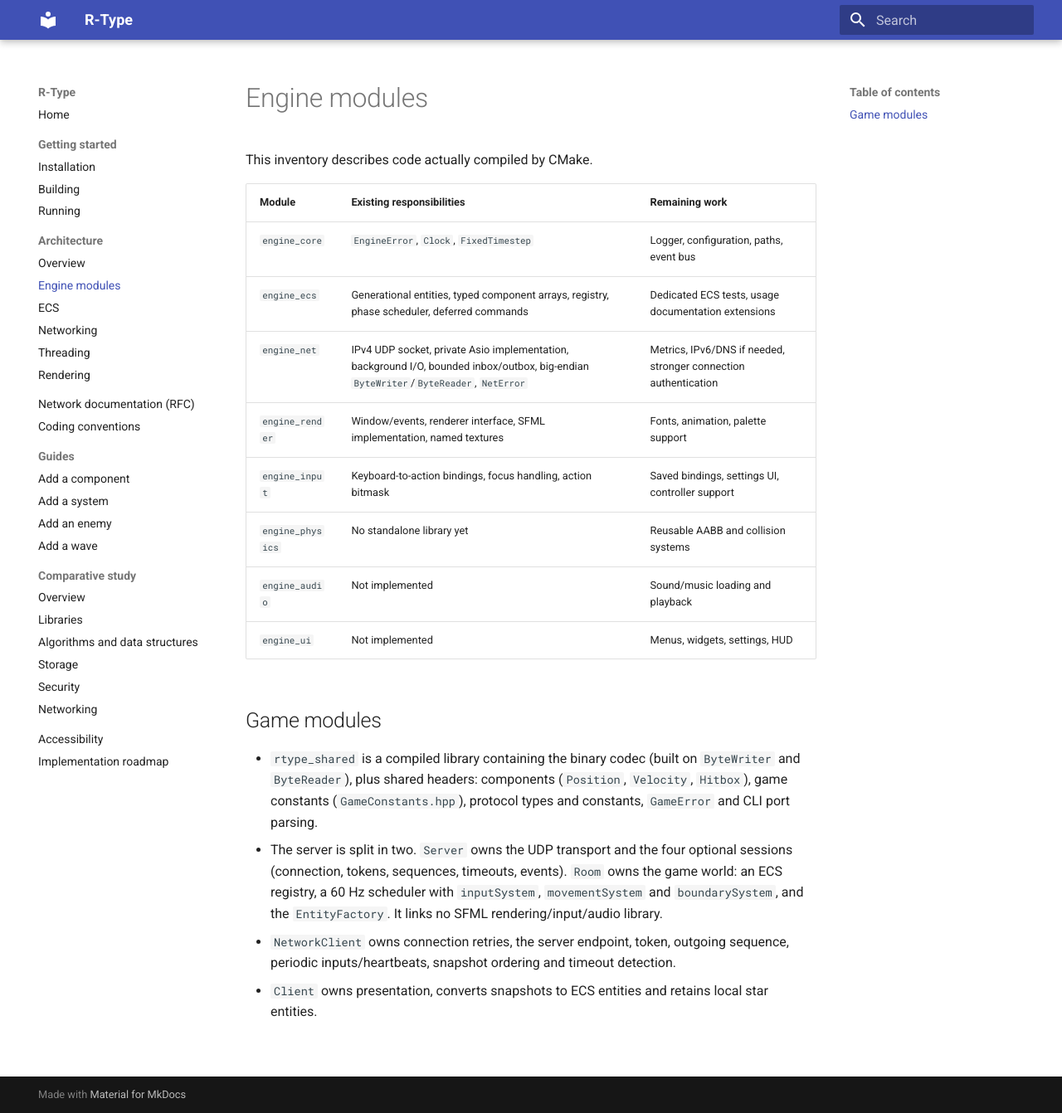
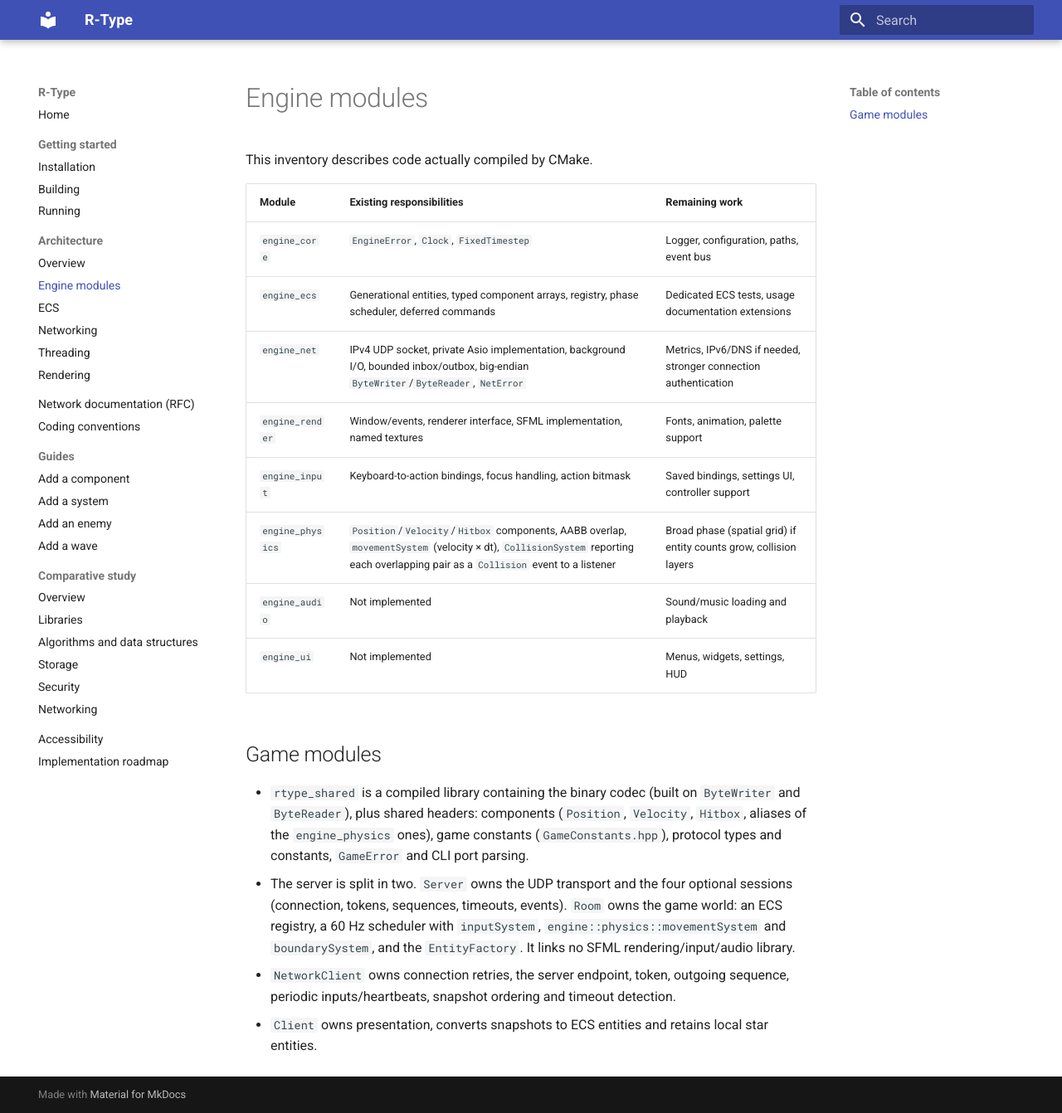
Before and after one commit to Origanire/r-type, an MkDocs documentation site: the page built from docs/architecture/engine-modules.md, in a window 1280 px wide and 1342 px high. Shown: the whole window at 83% size. Built offline with MkDocs 1.6.1 and Material for MkDocs 9.7.7, drawn with Linux system fonts in a browser that asks for light colours.

Commit message:
Update engine_physics documentation to reflect current components and systems

```diff
--- a/docs/architecture/engine-modules.md
+++ b/docs/architecture/engine-modules.md
@@ -9,18 +9,18 @@ This inventory describes code actually compiled by CMake.
 | `engine_net` | IPv4 UDP socket, private Asio implementation, background I/O, bounded inbox/outbox, big-endian `ByteWriter`/`ByteReader`, `NetError` | Metrics, IPv6/DNS if needed, stronger connection authentication |
 | `engine_render` | Window/events, renderer interface, SFML implementation, named textures | Fonts, animation, palette support |
 | `engine_input` | Keyboard-to-action bindings, focus handling, action bitmask | Saved bindings, settings UI, controller support |
-| `engine_physics` | No standalone library yet | Reusable AABB and collision systems |
+| `engine_physics` | `Position`/`Velocity`/`Hitbox` components, AABB overlap, `movementSystem` (velocity × dt), `CollisionSystem` reporting each overlapping pair as a `Collision` event to a listener | Broad phase (spatial grid) if entity counts grow, collision layers |
 | `engine_audio` | Not implemented | Sound/music loading and playback |
 | `engine_ui` | Not implemented | Menus, widgets, settings, HUD |
 
 ## Game modules
 
 - `rtype_shared` is a compiled library containing the binary codec (built on `ByteWriter` and
-  `ByteReader`), plus shared headers: components (`Position`, `Velocity`, `Hitbox`), game
+  `ByteReader`), plus shared headers: components (`Position`, `Velocity`, `Hitbox`, aliases of the `engine_physics` ones), game
   constants (`GameConstants.hpp`), protocol types and constants, `GameError` and CLI port parsing.
 - The server is split in two. `Server` owns the UDP transport and the four optional sessions
   (connection, tokens, sequences, timeouts, events). `Room` owns the game world: an ECS registry,
-  a 60 Hz scheduler with `inputSystem`, `movementSystem` and `boundarySystem`, and the
+  a 60 Hz scheduler with `inputSystem`, `engine::physics::movementSystem` and `boundarySystem`, and the
   `EntityFactory`. It links no SFML rendering/input/audio library.
 - `NetworkClient` owns connection retries, the server endpoint, token, outgoing sequence,
   periodic inputs/heartbeats, snapshot ordering and timeout detection.
```
